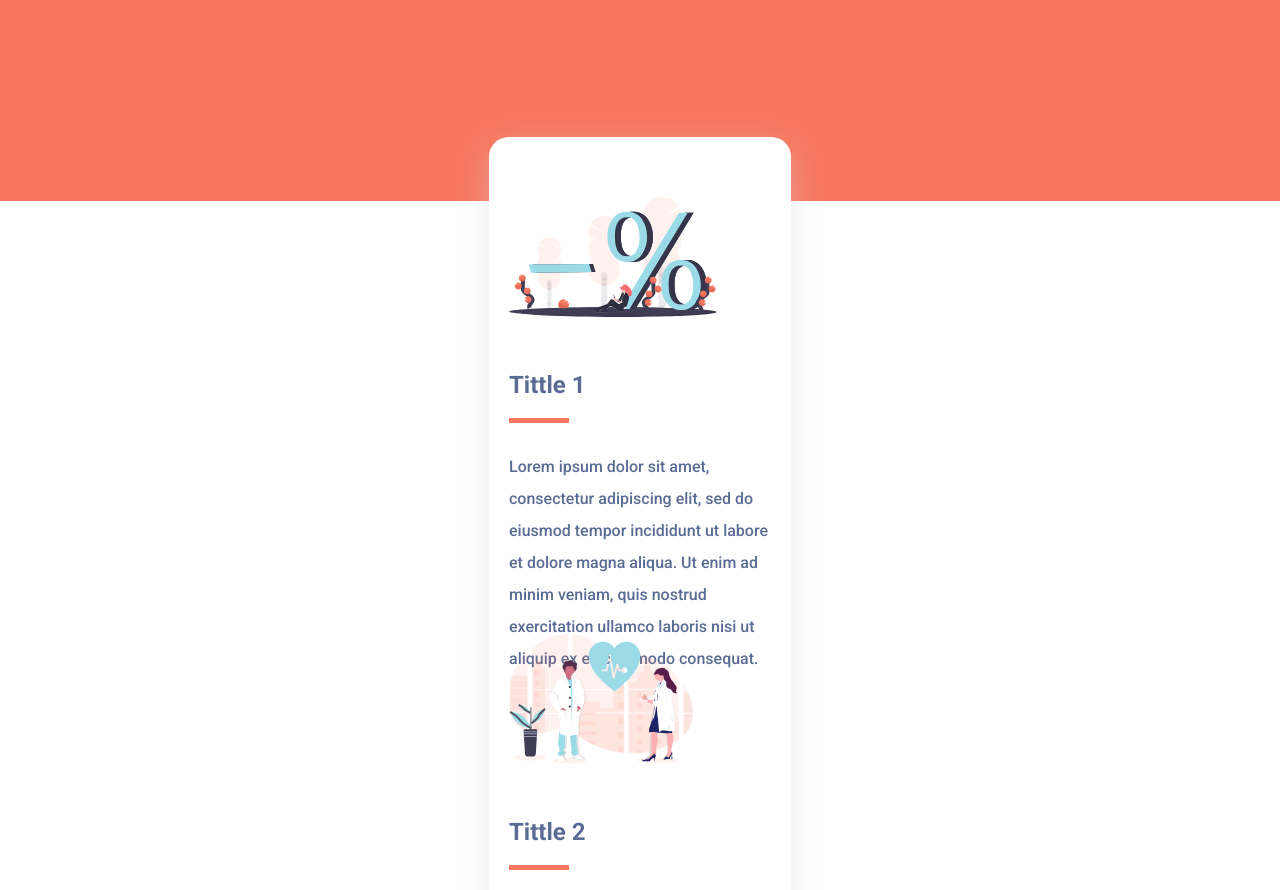
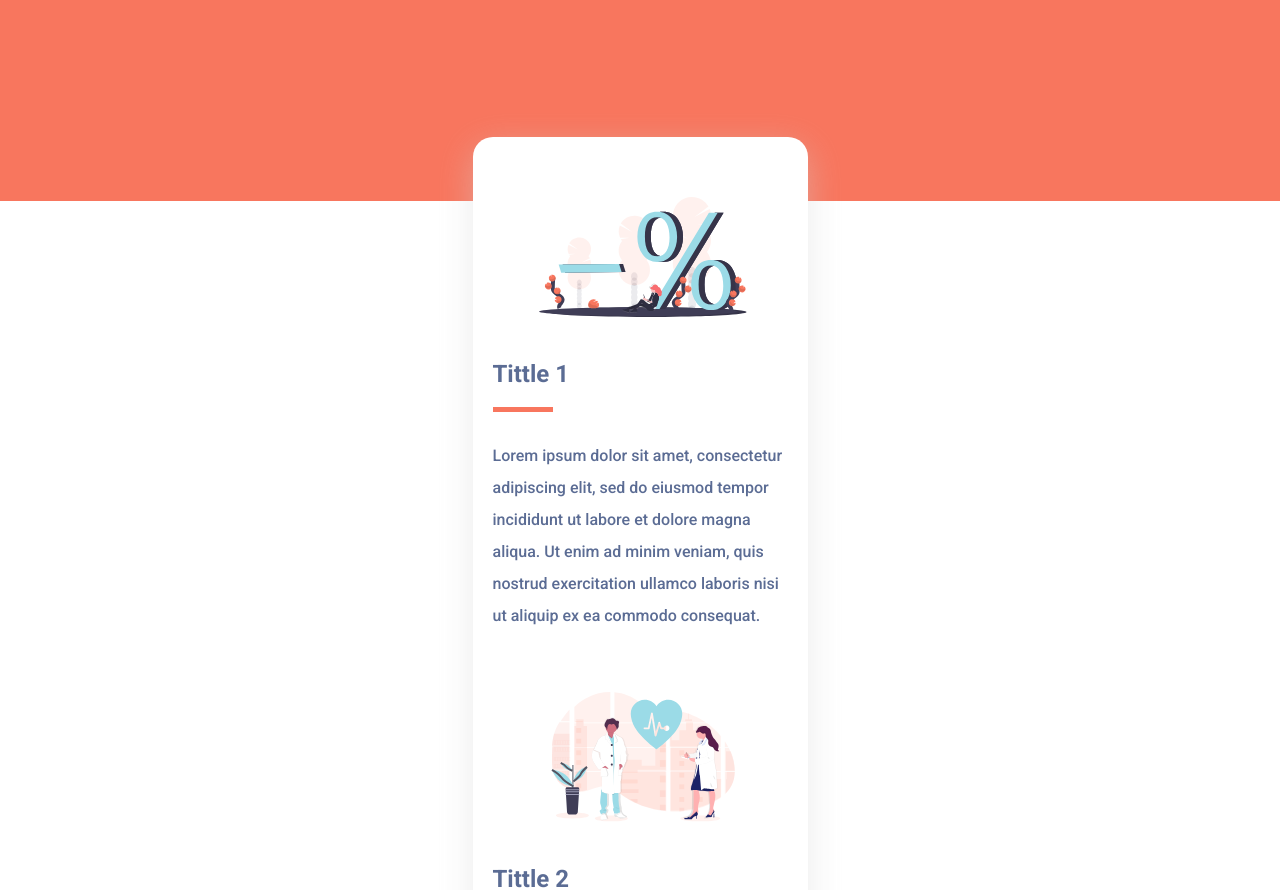
Before and after one commit to kakuliniec/Orange, a website built with Parcel: page index.html in a window 1280 px wide. Shown: the part 1060-1950 px from the top of the page. Built offline with nearby package versions, Linux system fonts and the light colour scheme.

Commit message:
finish stylig offer section

```diff
--- a/src/scss/sections/offer.scss
+++ b/src/scss/sections/offer.scss
@@ -4,10 +4,8 @@
     }
 
     &__collumn {
-        max-width: 302px;
-        max-height: 437px;
         display: grid;
-        padding: 60px 15px 0px 20px;
+        padding: 0px 15px 60px 20px;
     }
 
     &__content {
@@ -42,9 +40,16 @@
         padding-bottom: 17px;
     }
 
+    &__pic {
+        display: flex;
+    /* align-items: center; */
+    justify-content: center;
+    }
+
     &__table {
         display: grid;
         grid-template-columns: 1fr;
         grid-column-gap: 60px;
+        padding-top: 60px;
     }
 }
```
